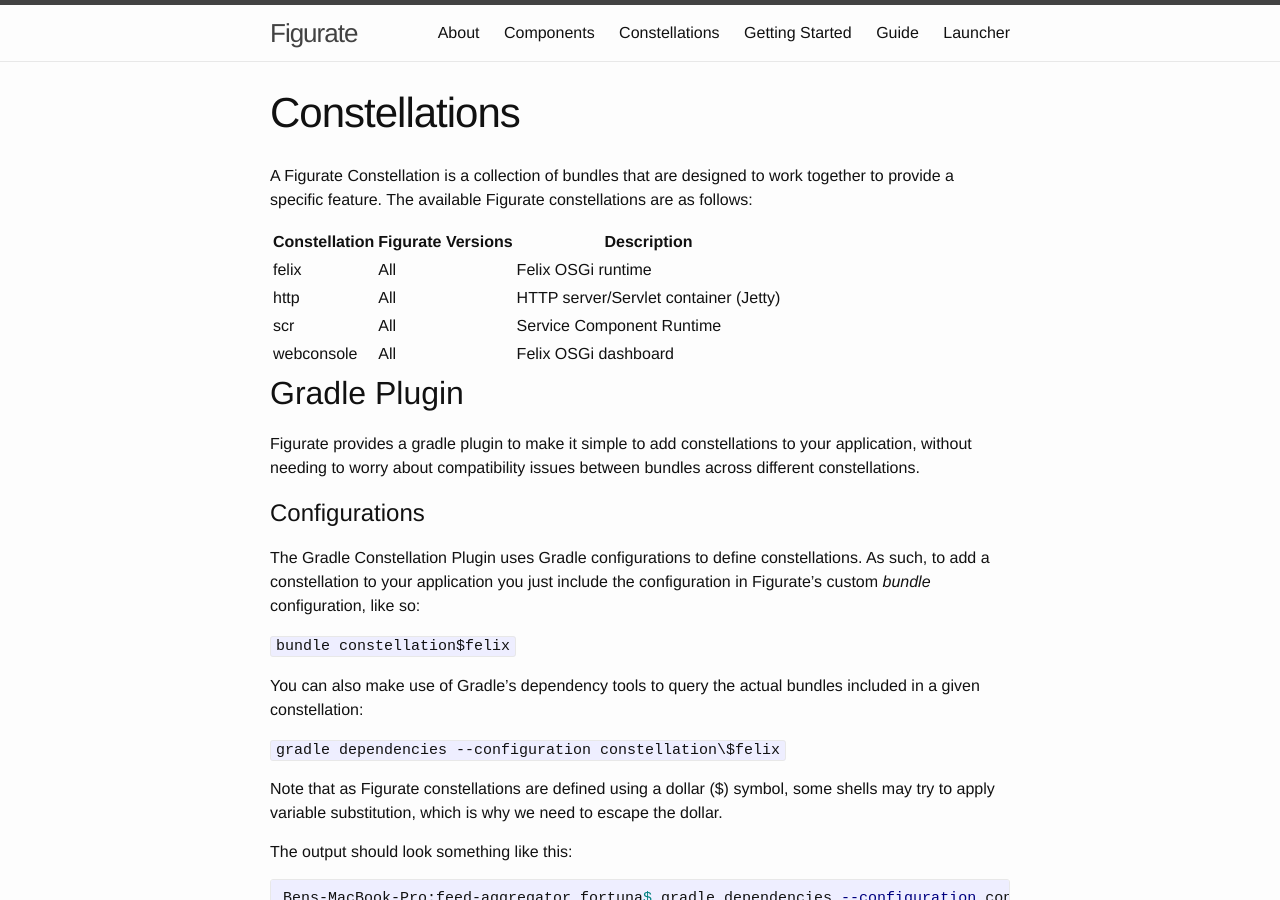
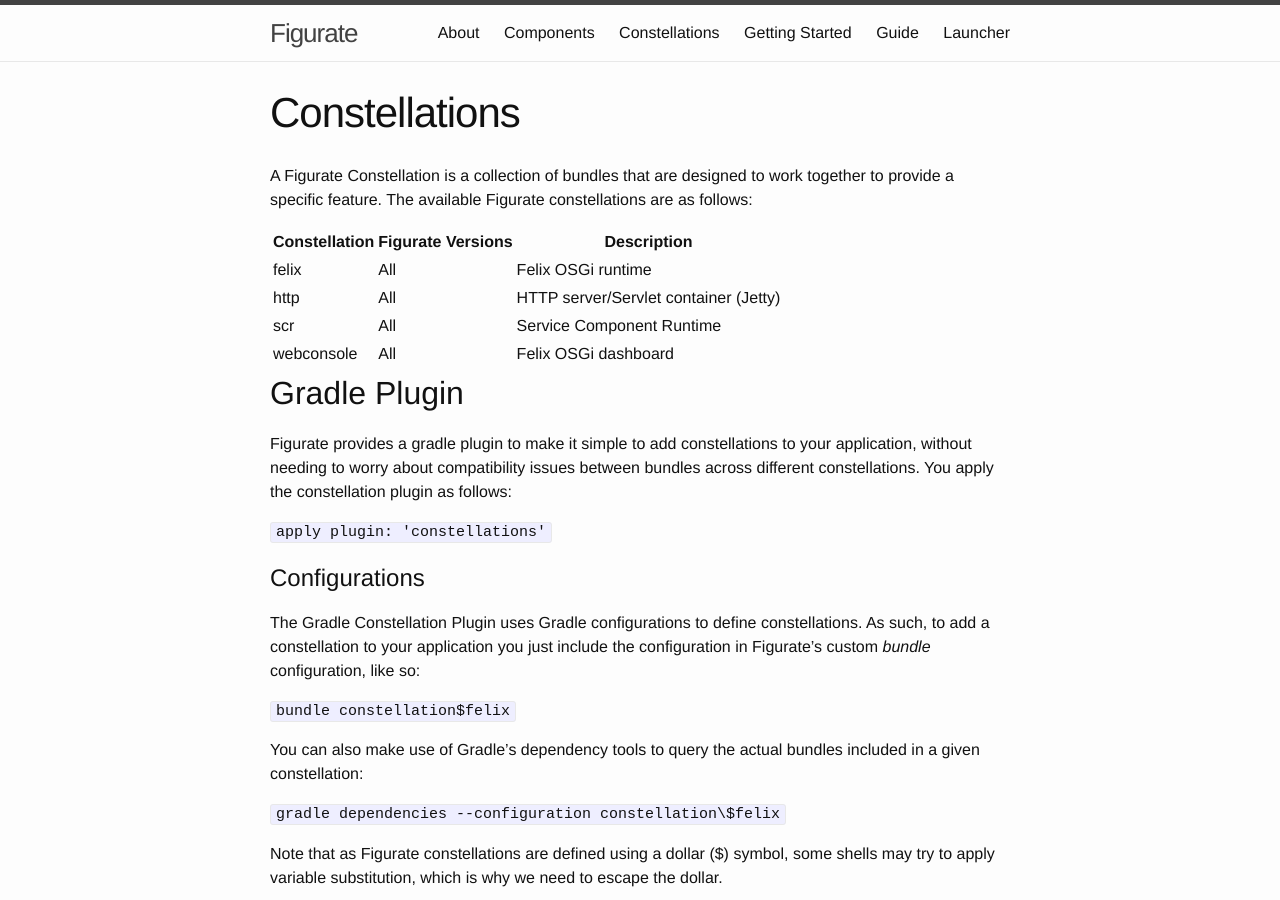
Before and after one commit to figurate/figurate-user-guide, a Jekyll site: the page built from guide/constellations.md, in a window 1280 px wide and 900 px high. Built offline with Jekyll 4.4.1, drawn with Linux system fonts in a browser that asks for light colours.

Commit message:
Added constellation information

```diff
--- a/guide/constellations.md
+++ b/guide/constellations.md
@@ -16,7 +16,11 @@
 ## Gradle Plugin
 
 Figurate provides a gradle plugin to make it simple to add constellations to your application, without needing to
-worry about compatibility issues between bundles across different constellations.
+worry about compatibility issues between bundles across different constellations. You apply the constellation plugin as
+follows:
+
+`apply plugin: 'constellations'`
+
 
 # Configurations
 
```
